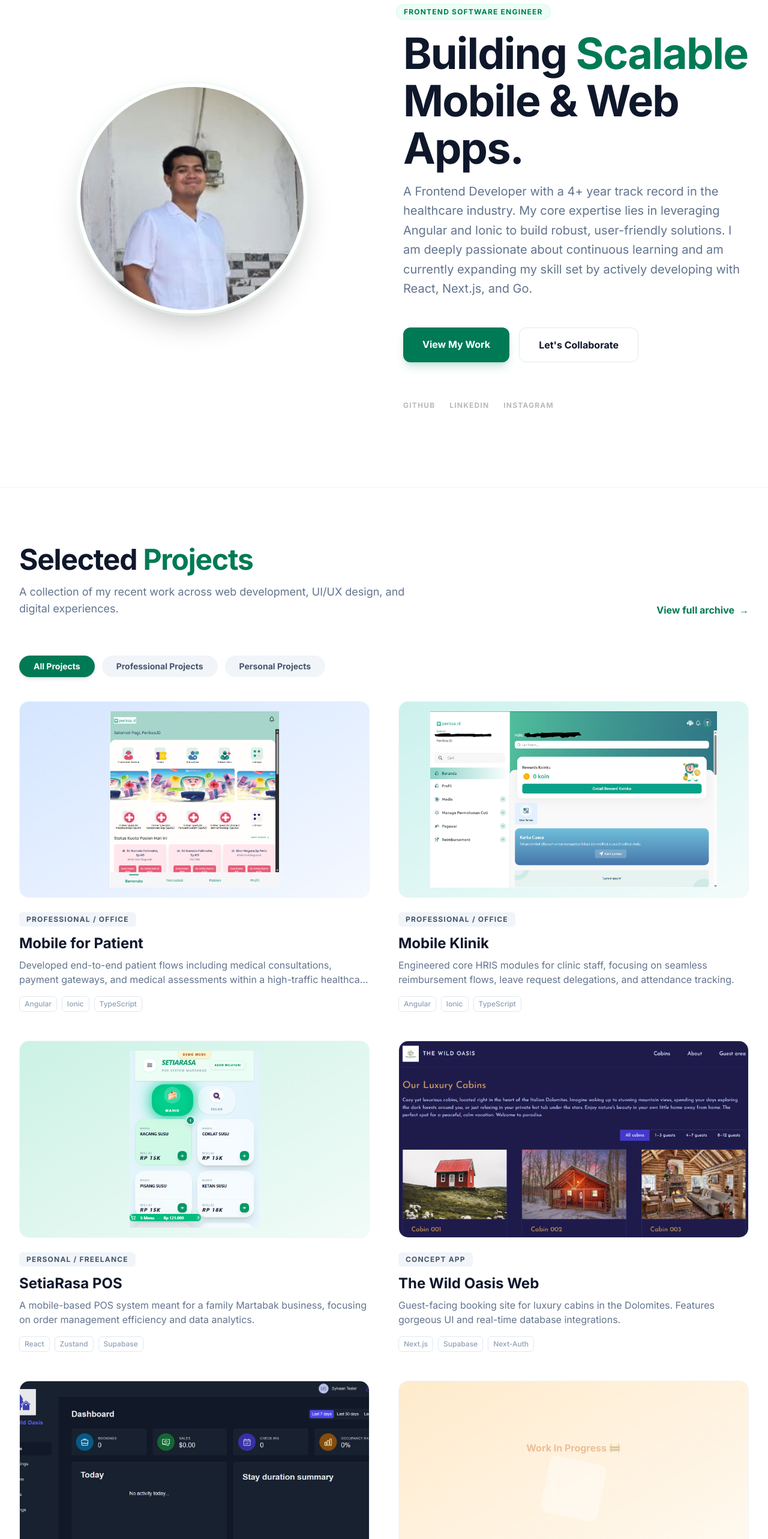
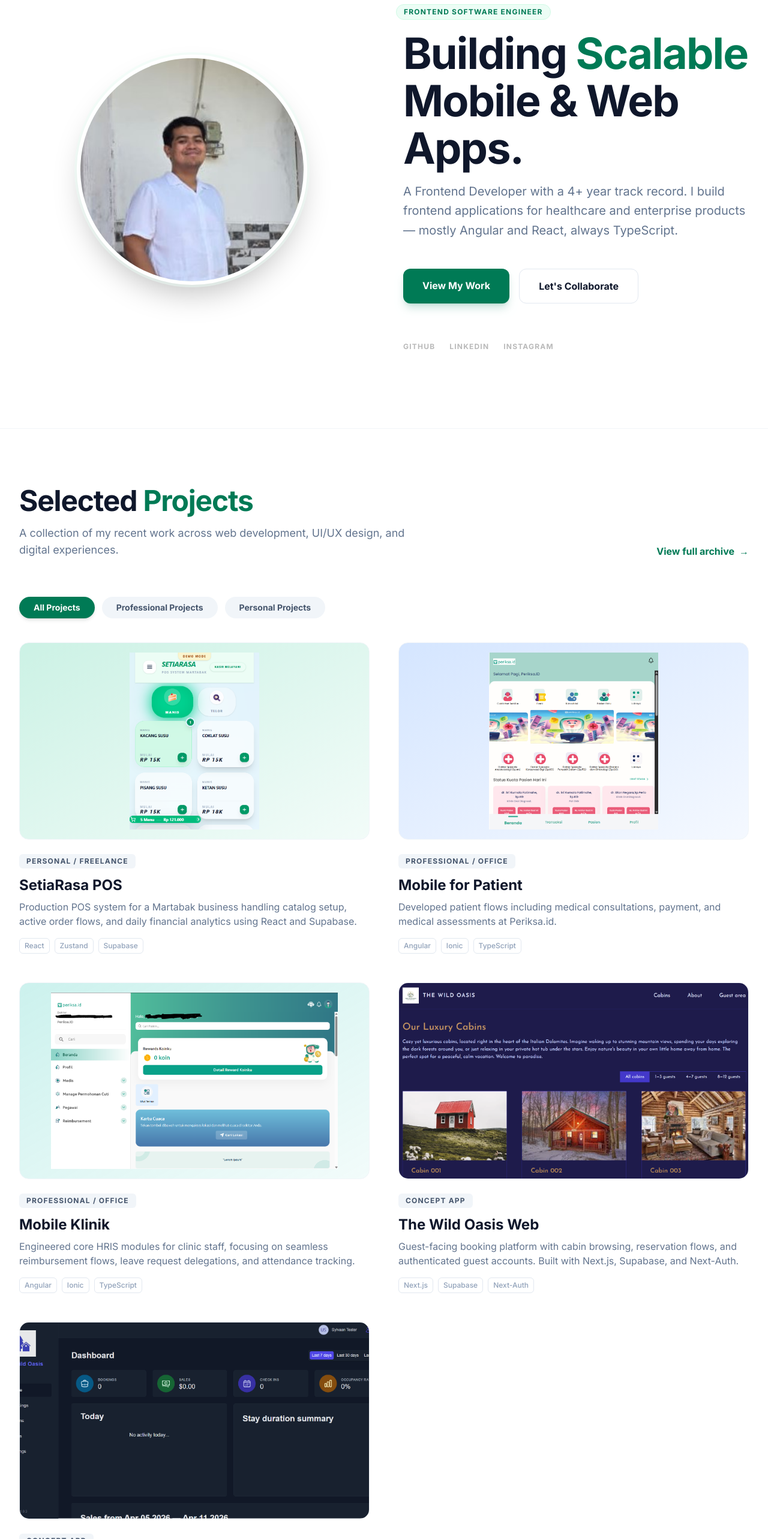
Before and after one commit to sylvaan/sylvaan.github.io, a Next.js app: page / in a window 1280 px wide. Shown: the part 234-2800 px from the top of the page at 60% size. Built offline with nearby package versions, Linux system fonts and the light colour scheme.

Commit message:
refactor: apply recruiter critique to copy, reorder projects, and enhance footer CTA

```diff
--- a/src/app/layout.tsx
+++ b/src/app/layout.tsx
@@ -2,8 +2,8 @@ import type { Metadata } from "next";
 import "./globals.css";
 
 export const metadata: Metadata = {
-  title: "Sylvaan's Space",
-  description: "A technical playground and portfolio.",
+  title: "Ahmad Ridhwan Naufal | Frontend Software Engineer",
+  description: "Portfolio of Ahmad Ridhwan Naufal, a Frontend Developer with a 4+ year track record building healthcare and enterprise web applications.",
 };
 
 export default function RootLayout({
--- a/src/app/page.tsx
+++ b/src/app/page.tsx
@@ -81,12 +81,8 @@ export default function Home() {
                 Mobile & Web Apps.
               </h1>
               <p className="text-lg md:text-xl text-slate-500 max-w-xl leading-relaxed">
-                A Frontend Developer with a 4+ year track record in the
-                healthcare industry. My core expertise lies in leveraging
-                Angular and Ionic to build robust, user-friendly solutions. I am
-                deeply passionate about continuous learning and am currently
-                expanding my skill set by actively developing with React,
-                Next.js, and Go.
+                A Frontend Developer with a 4+ year track record. I build frontend applications for
+                healthcare and enterprise products — mostly Angular and React, always TypeScript.
               </p>
             </div>
 
@@ -342,6 +338,35 @@ export default function Home() {
             </div>
           </div>
         </section>
+
+        {/* ---------- CONTACT / FOOTER ---------- */}
+        <motion.section
+          initial={{ opacity: 0, y: 30 }}
+          whileInView={{ opacity: 1, y: 0 }}
+          viewport={{ once: true, margin: "-100px" }}
+          transition={{ duration: 0.8, ease: "easeOut" }}
+          id="contact"
+          className="max-w-7xl mx-auto px-8 pt-12 pb-24"
+        >
+          <div className="flex flex-col items-center justify-center text-center space-y-8 bg-slate-50 border border-slate-100 rounded-[2.5rem] p-12 md:p-24 shadow-sm">
+            <h2 className="text-3xl md:text-5xl font-extrabold tracking-tight text-slate-900">
+              Let's Build Something <span className="text-emerald-700">Great.</span>
+            </h2>
+            <p className="text-lg md:text-xl text-slate-500 max-w-2xl leading-relaxed">
+              I am currently open to discussing new opportunities, building ambitious projects, or tackling complex engineering challenges.
+            </p>
+            <a
+              href="mailto:arnaufal96@gmail.com"
+              className="inline-block px-10 py-4 bg-emerald-700 text-white font-bold text-lg rounded-xl shadow-lg shadow-emerald-700/20 hover:bg-emerald-800 hover:-translate-y-1 transition-all duration-300"
+            >
+              Get In Touch
+            </a>
+          </div>
+
+          <div className="mt-16 text-center text-slate-400 text-sm font-medium tracking-wide">
+            &copy; {new Date().getFullYear()} Ahmad Ridhwan Naufal. All rights reserved.
+          </div>
+        </motion.section>
       </main>
 
       {/* ---------- ORNAMENTS ---------- */}
--- a/src/data/portfolio.ts
+++ b/src/data/portfolio.ts
@@ -1,10 +1,23 @@
 export const PROJECTS = [
   {
     id: 1,
+    title: "SetiaRasa POS",
+    category: "Personal / Freelance",
+    type: "Personal",
+    description: "Production POS system for a Martabak business handling catalog setup, active order flows, and daily financial analytics using React and Supabase.",
+    tech: ["React", "Zustand", "Supabase"],
+    link: "https://setiarasa-pos.vercel.app",
+    image: "/projects/setiarasa.png",
+    isMobile: true,
+    gradient: "from-emerald-500/20 to-emerald-500/5",
+    accent: "text-emerald-700"
+  },
+  {
+    id: 2,
     title: "Mobile for Patient",
     category: "Professional / Office",
     type: "Professional",
-    description: "Developed end-to-end patient flows including medical consultations, payment gateways, and medical assessments within a high-traffic healthcare ecosystem.",
+    description: "Developed patient flows including medical consultations, payment, and medical assessments at Periksa.id.",
     tech: ["Angular", "Ionic", "TypeScript"],
     link: "https://klinik.pasienperiksa.id",
     image: "/projects/mobile-klinik.png",
@@ -13,7 +26,7 @@ export const PROJECTS = [
     accent: "text-blue-700"
   },
   {
-    id: 2,
+    id: 3,
     title: "Mobile Klinik",
     category: "Professional / Office",
     type: "Professional",
@@ -26,24 +39,11 @@ export const PROJECTS = [
     accent: "text-teal-700"
   },
   {
-    id: 3,
-    title: "SetiaRasa POS",
-    category: "Personal / Freelance",
-    type: "Personal",
-    description: "A mobile-based POS system meant for a family Martabak business, focusing on order management efficiency and data analytics.",
-    tech: ["React", "Zustand", "Supabase"],
-    link: "https://setiarasa-pos.vercel.app",
-    image: "/projects/setiarasa.png",
-    isMobile: true,
-    gradient: "from-emerald-500/20 to-emerald-500/5",
-    accent: "text-emerald-700"
-  },
-  {
     id: 4,
     title: "The Wild Oasis Web",
     category: "Concept App",
     type: "Personal",
-    description: "Guest-facing booking site for luxury cabins in the Dolomites. Features gorgeous UI and real-time database integrations.",
+    description: "Guest-facing booking platform with cabin browsing, reservation flows, and authenticated guest accounts. Built with Next.js, Supabase, and Next-Auth.",
     tech: ["Next.js", "Supabase", "Next-Auth"],
     link: "https://sylvaan-oasis-website.vercel.app/",
     image: "/projects/oasis-website.png",
@@ -56,7 +56,7 @@ export const PROJECTS = [
     title: "Wild Oasis Dashboard",
     category: "Concept App",
     type: "Personal",
-    description: "Internal dashboard to manage cabin bookings, guests, and resort stats. Equipped with a robust data visualization interface.",
+    description: "Internal dashboard to manage cabin bookings, guests, and resort stats, featuring interactive data visualization and operational analytics.",
     tech: ["React", "TanStack Query", "Styled Comp."],
     link: "https://sylvaan-oasis-dashboard.vercel.app/dashboard",
     image: "/projects/oasis-dashboard.png",
@@ -64,18 +64,6 @@ export const PROJECTS = [
     gradient: "from-indigo-500/20 to-indigo-500/5",
     accent: "text-indigo-700"
   },
-  {
-    id: 6,
-    title: "PL Dashboard",
-    category: "Work In Progress 🚧",
-    type: "Personal",
-    description: "An upcoming Premier League (football) analytics dashboard. Currently in active development and architectural design phase.",
-    tech: ["Next.js", "TailwindCSS"],
-    link: "#",
-    isMobile: false,
-    gradient: "from-amber-500/20 to-amber-500/5",
-    accent: "text-amber-700"
-  }
 ];
 
 export const EXPERIENCES = [
@@ -84,14 +72,14 @@ export const EXPERIENCES = [
     role: "Frontend Developer",
     company: "periksa.id",
     period: "Jul 2023 - Present",
-    description: "Developing scalable web and mobile applications in the healthcare industry, with a core expertise in leveraging Angular and Ionic."
+    description: "Developed and maintained HRIS and patient portal modules including digital consultations, reimbursement flows, leave delegations, and electronic medical assessments using Angular and Ionic."
   },
   {
     id: 2,
     role: "Junior Front End Developer (Internship)",
     company: "periksa.id",
     period: "Dec 2021 - Jun 2023",
-    description: "Assisted in building responsive frontend solutions and optimizing user interfaces for healthcare software."
+    description: "Contributed to the initial development of the patient-facing mobile app using Angular and Ionic, alongside bug fixes and UI maintenance across clinical laboratory modules and daily assessment surveys."
   },
   {
     id: 3,
@@ -112,14 +100,14 @@ export const CERTIFICATIONS = [
   },
   {
     id: 2,
-    name: "Meta Front-End Developer Specialization",
+    name: "Meta Front-End Developer Professional Certificate",
     issuer: "Meta",
     date: "Feb 2026",
     link: "https://www.coursera.org/account/accomplishments/specialization/JZR4E28ECR7K"
   },
   {
     id: 3,
-    name: "Google Cybersecurity Specialization",
+    name: "Google Cybersecurity Professional Certificate",
     issuer: "Google",
     date: "Aug 2025",
     link: "https://www.coursera.org/account/accomplishments/specialization/FQ09MGU1XJ0K"
```
